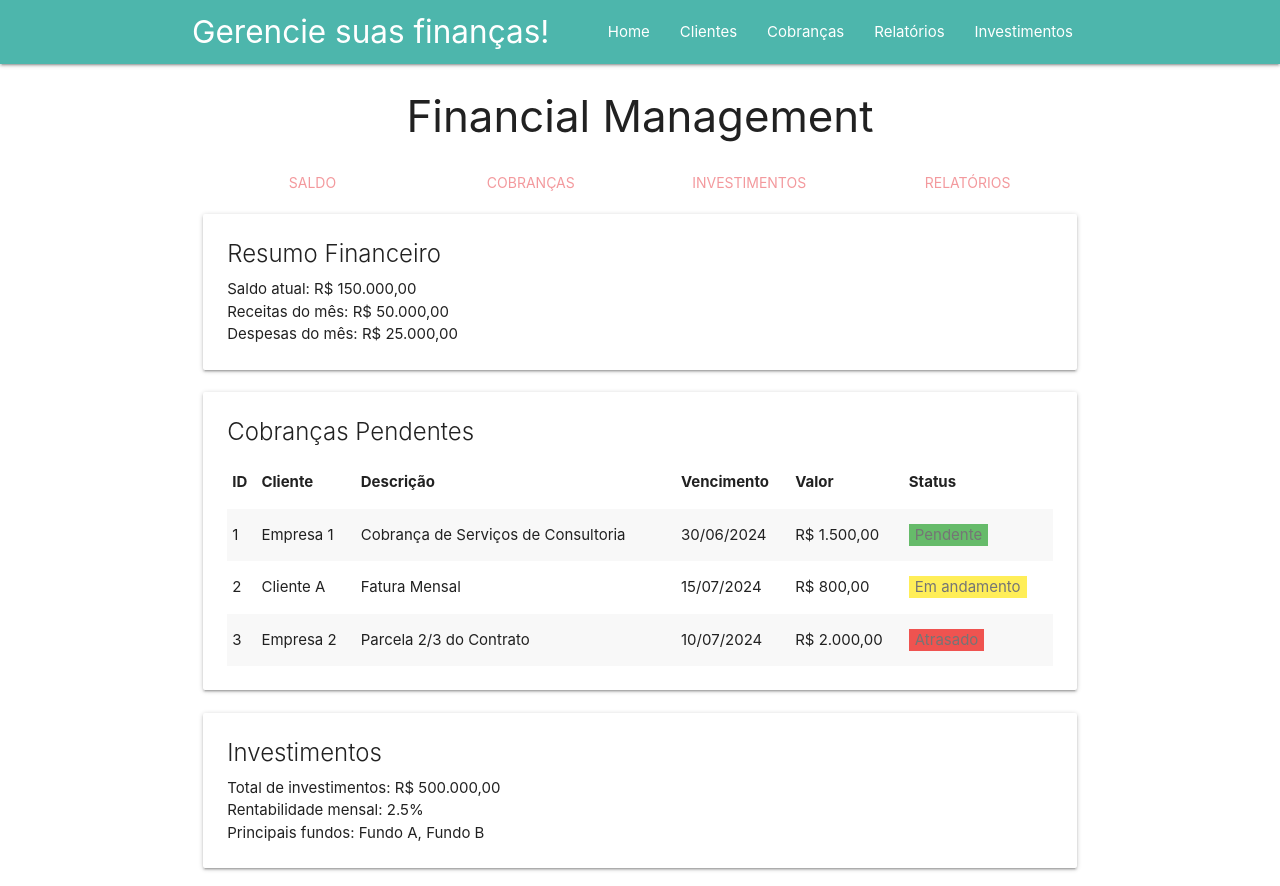
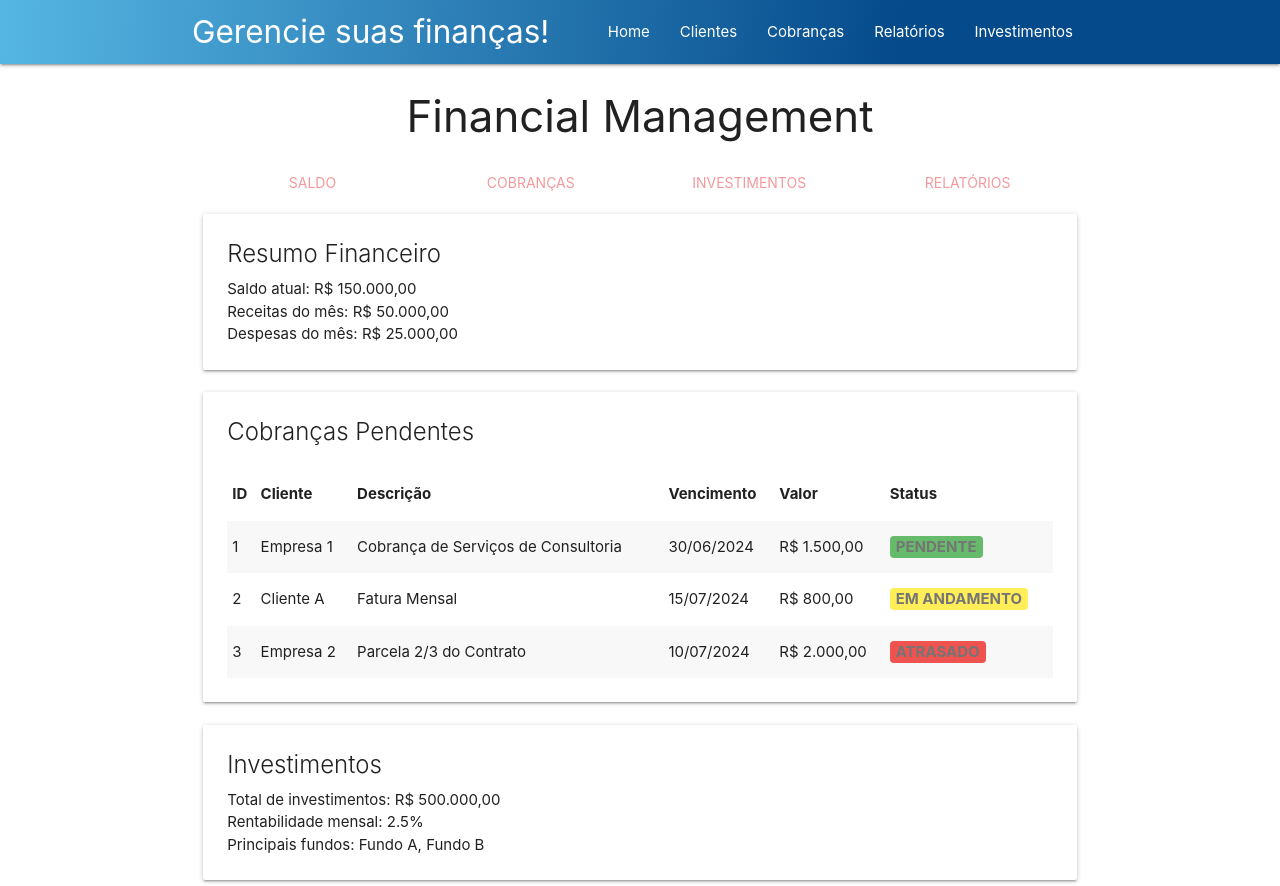
Before and after one commit to pxdrxz/Capitulo9, a plain HTML site: page index.html in a window 1280 px wide. Shown: the top 886 px of the page. Drawn offline with nearby package versions, Linux system fonts and the light colour scheme.

Commit message:
estilização

```diff
--- a/index.html
+++ b/index.html
@@ -6,7 +6,7 @@
     <meta name="viewport" content="width=device-width, initial-scale=1.0">
     <title>Dashboard - Gestão Financeira</title>
     <link rel="stylesheet" href="https://cdnjs.cloudflare.com/ajax/libs/materialize/1.0.0/css/materialize.min.css">
-    <link rel="stylesheet" href="styles.css">
+    <link rel="stylesheet" href="style.css">
     <link href="https://fonts.googleapis.com/icon?family=Material+Icons" rel="stylesheet">
 </head>
 
--- a/style.css
+++ b/style.css
@@ -1,7 +1,7 @@
 
 
 body {
-    background-color: #f0f0f0;
+    background: #fff
     padding-top: 20px;
 }
 
@@ -36,3 +36,11 @@ table {
 .div-card-content {
     height: 281px;
 }
+
+.card-title {
+    font-weight: bold;
+}
+
+.nav-wrapper {
+    background: linear-gradient(94deg, rgba(5, 75, 140, 1) 0%, rgb(86, 182, 227) -1%, rgba(5, 75, 140, 1) 70%);
+}
```
